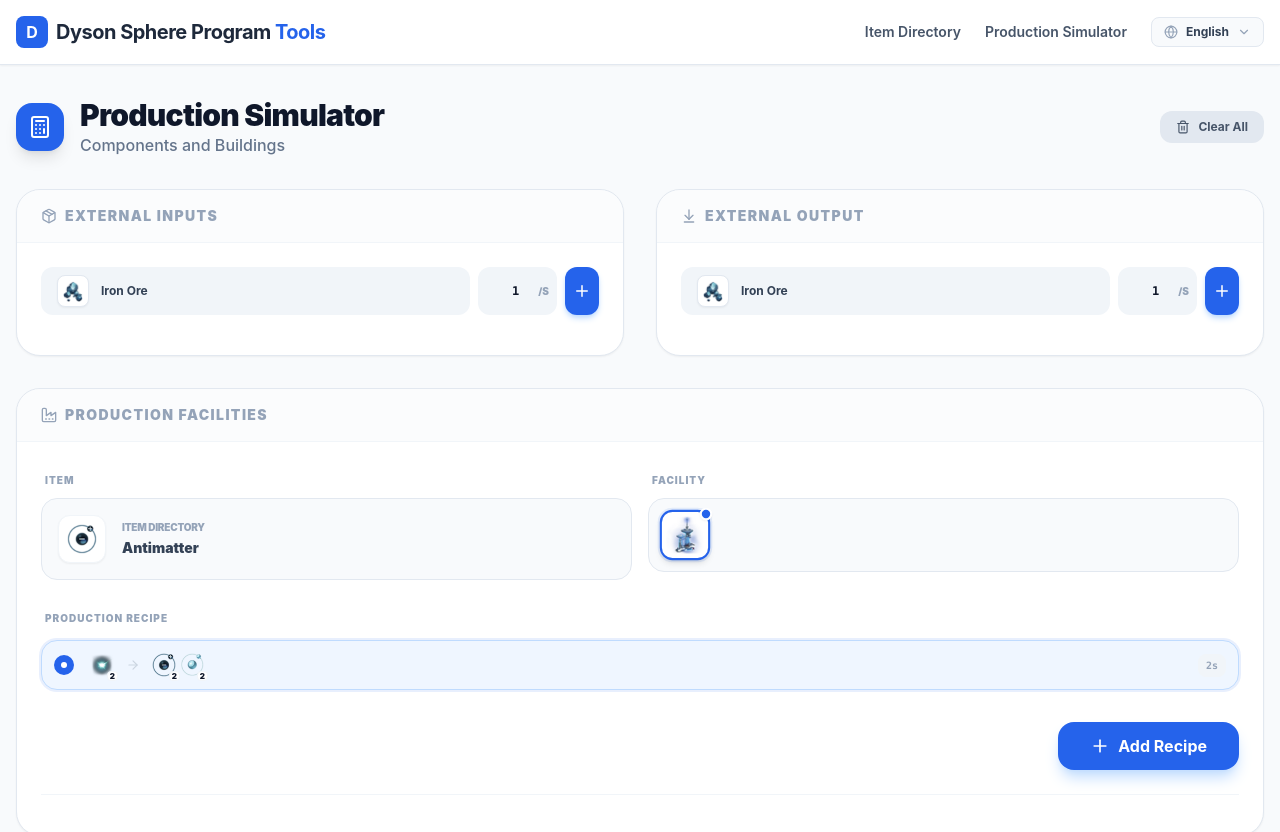
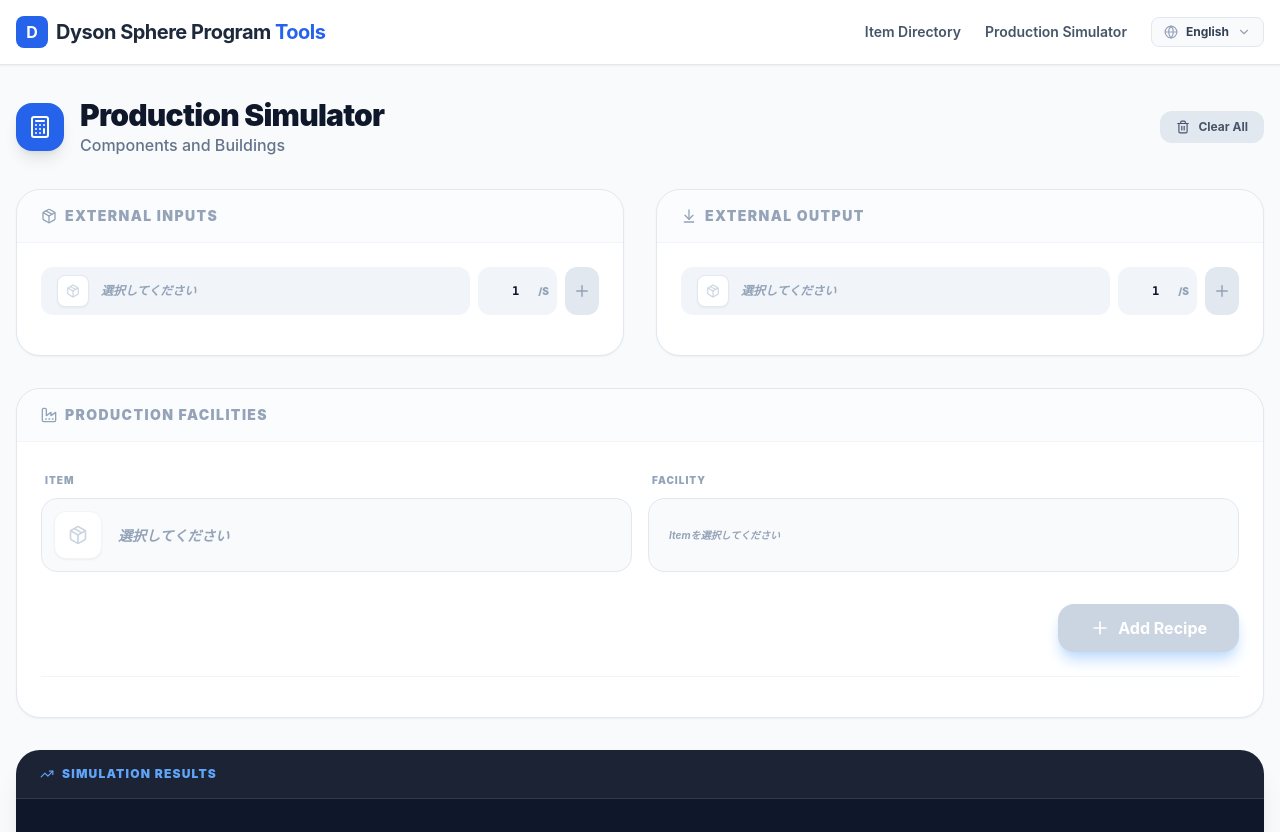
Before and after one commit to gymnasty/dsp, a React (Vite) app: page /simulator in a window 1280 px wide. Shown: the top 832 px of the page. Built offline with nearby package versions, Linux system fonts and the light colour scheme.

Commit message:
シミュレータの表示を調整

```diff
--- a/src/locales/ja.json
+++ b/src/locales/ja.json
@@ -64,8 +64,8 @@
   },
   "simulator": {
     "title": "生成シミュレーター",
-    "inputs": "外部入力物",
-    "processors": "生成施設",
+    "inputs": "要求",
+    "processors": "生産",
     "results": "シミュレーション結果",
     "addItem": "アイテムを追加",
     "addRecipe": "レシピを追加",
@@ -73,8 +73,8 @@
     "count": "施設数",
     "item": "アイテム",
     "netRate": "純生産率",
-    "inputRate": "外部入力",
-    "externalOutput": "外部出力",
+    "inputRate": "要求",
+    "externalOutput": "供給",
     "consumption": "消費",
     "production": "生産",
     "empty": "データがありません。入力物や施設を追加してシミュレーションを開始してください。",
--- a/src/pages/Simulator.tsx
+++ b/src/pages/Simulator.tsx
@@ -1,4 +1,4 @@
-import { ArrowDownToLine, ArrowRight, Calculator, Factory, Package, Plus, Trash2, TrendingUp } from 'lucide-react';
+import { ArrowDownToLine, ArrowRight, Calculator, Factory, Package, Plus, Search, Trash2, TrendingUp, ChevronDown, ChevronRight } from 'lucide-react';
 import { useEffect, useMemo, useState } from 'react';
 import { useTranslation } from 'react-i18next';
 import { ITEMS } from '../data/items';
@@ -42,7 +42,7 @@
     return sortedItems.filter(item => producibleIds.has(item.id));
   }, [sortedItems]);
 
-  const [selectedProduceItemId, setSelectedProduceItemId] = useState(producibleItems[0]?.id || '');
+  const [selectedProduceItemId, setSelectedProduceItemId] = useState('');
 
   const availableFacilities = useMemo(() => {
     if (!selectedProduceItemId) return [];
@@ -71,9 +71,9 @@
     }
   }, [availableFacilities, selectedFacilityId]);
 
-  const [newItemId, setNewItemId] = useState(sortedItems[0]?.id || '');
+  const [newItemId, setNewItemId] = useState('');
   const [newRate, setNewRate] = useState(1);
-  const [newTargetItemId, setNewTargetItemId] = useState(sortedItems[0]?.id || '');
+  const [newTargetItemId, setNewTargetItemId] = useState('');
   const [newTargetRate, setNewTargetRate] = useState(1);
 
   const openModal = (target: 'input' | 'output' | 'processor_item' | 'processor_facility') => {
@@ -230,7 +230,17 @@
         </div>
         <div className="flex-grow"></div>
         <button
-          onClick={() => { if(confirm(t('simulator.clearAll') + '?')) { setInputs([]); setOutputs([]); setProcessors([]); } }}
+          onClick={() => {
+            if(confirm(t('simulator.clearAll') + '?')) {
+              setInputs([]);
+              setOutputs([]);
+              setProcessors([]);
+              setNewItemId('');
+              setNewTargetItemId('');
+              setSelectedProduceItemId('');
+              setSelectedFacilityId('');
+            }
+          }}
           className="px-4 py-2 bg-slate-200 hover:bg-red-100 hover:text-red-600 text-slate-600 rounded-xl text-xs font-bold transition-all flex items-center gap-2"
         >
           <Trash2 size={14} />
@@ -255,10 +265,16 @@
                   onClick={() => openModal('input')}
                   className="flex-grow flex items-center gap-3 bg-slate-100 hover:bg-slate-200 rounded-xl px-4 py-2 transition-all group"
                 >
-                  <div className="w-8 h-8 bg-white rounded-lg p-1 shadow-sm border border-slate-200 group-hover:scale-110 transition-transform">
-                    <img src={newItem?.iconPath} alt="" className="w-full h-full object-contain" />
+                  <div className="w-8 h-8 bg-white rounded-lg p-1 shadow-sm border border-slate-200 group-hover:scale-110 transition-transform flex items-center justify-center">
+                    {newItem ? (
+                      <img src={newItem.iconPath} alt="" className="w-full h-full object-contain" />
+                    ) : (
+                      <Package size={14} className="text-slate-300" />
+                    )}
                   </div>
-                  <span className="text-xs font-bold text-slate-700">{getItemName(newItem)}</span>
+                  <span className={`text-xs font-bold ${newItem ? 'text-slate-700' : 'text-slate-400 italic'}`}>
+                    {newItem ? getItemName(newItem) : '選択してください'}
+                  </span>
                 </button>
                 <div className="flex items-center bg-slate-100 rounded-xl px-2 shrink-0">
                   <input
@@ -271,7 +287,8 @@
                 </div>
                 <button
                   onClick={addInput}
-                  className="bg-blue-600 hover:bg-blue-700 text-white p-2 rounded-xl shadow-md shadow-blue-200 transition-all active:scale-95 shrink-0"
+                  disabled={!newItemId}
+                  className="bg-blue-600 hover:bg-blue-700 disabled:bg-slate-200 disabled:text-slate-400 disabled:shadow-none text-white p-2 rounded-xl shadow-md shadow-blue-200 transition-all active:scale-95 shrink-0"
                 >
                   <Plus size={18} />
                 </button>
@@ -325,10 +342,16 @@
                   onClick={() => openModal('output')}
                   className="flex-grow flex items-center gap-3 bg-slate-100 hover:bg-slate-200 rounded-xl px-4 py-2 transition-all group"
                 >
-                  <div className="w-8 h-8 bg-white rounded-lg p-1 shadow-sm border border-slate-200 group-hover:scale-110 transition-transform">
-                    <img src={newTargetItem?.iconPath} alt="" className="w-full h-full object-contain" />
+                  <div className="w-8 h-8 bg-white rounded-lg p-1 shadow-sm border border-slate-200 group-hover:scale-110 transition-transform flex items-center justify-center">
+                    {newTargetItem ? (
+                      <img src={newTargetItem.iconPath} alt="" className="w-full h-full object-contain" />
+                    ) : (
+                      <Package size={14} className="text-slate-300" />
+                    )}
                   </div>
-                  <span className="text-xs font-bold text-slate-700">{getItemName(newTargetItem)}</span>
+                  <span className={`text-xs font-bold ${newTargetItem ? 'text-slate-700' : 'text-slate-400 italic'}`}>
+                    {newTargetItem ? getItemName(newTargetItem) : '選択してください'}
+                  </span>
                 </button>
                 <div className="flex items-center bg-slate-100 rounded-xl px-2 shrink-0">
                   <input
@@ -341,7 +364,8 @@
                 </div>
                 <button
                   onClick={addOutput}
-                  className="bg-blue-600 hover:bg-blue-700 text-white p-2 rounded-xl shadow-md shadow-blue-200 transition-all active:scale-95 shrink-0"
+                  disabled={!newTargetItemId}
+                  className="bg-blue-600 hover:bg-blue-700 disabled:bg-slate-200 disabled:text-slate-400 disabled:shadow-none text-white p-2 rounded-xl shadow-md shadow-blue-200 transition-all active:scale-95 shrink-0"
                 >
                   <Plus size={18} />
                 </button>
@@ -396,22 +420,27 @@
                 <label className="text-[10px] font-black text-slate-400 uppercase tracking-widest px-1">{t('simulator.item')}</label>
                 <button
                   onClick={() => openModal('processor_item')}
-                  className="w-full flex items-center gap-4 bg-slate-50 hover:bg-slate-100 border border-slate-200 rounded-2xl p-4 transition-all group"
+                  className="w-full flex items-center gap-4 bg-slate-50 hover:bg-slate-100 border border-slate-200 rounded-2xl p-3 transition-all group min-h-[74px]"
                 >
-                  <div className="w-12 h-12 bg-white rounded-xl p-2 shadow-sm border border-slate-100 group-hover:scale-110 transition-transform">
-                    <img src={selectedProduceItem?.iconPath} alt="" className="w-full h-full object-contain" />
+                  <div className="w-12 h-12 bg-white rounded-xl p-2 shadow-sm border border-slate-100 group-hover:scale-110 transition-transform flex items-center justify-center shrink-0">
+                    {selectedProduceItem ? (
+                      <img src={selectedProduceItem.iconPath} alt="" className="w-full h-full object-contain" />
+                    ) : (
+                      <Package size={20} className="text-slate-300" />
+                    )}
                   </div>
                   <div className="text-left">
-                    <span className="block text-[10px] font-black text-slate-400 uppercase tracking-tight">{t('menu.items')}</span>
-                    <span className="text-sm font-black text-slate-700">{getItemName(selectedProduceItem)}</span>
+                    <span className={`text-sm font-black ${selectedProduceItem ? 'text-slate-700' : 'text-slate-400 italic'}`}>
+                      {selectedProduceItem ? getItemName(selectedProduceItem) : '選択してください'}
+                    </span>
                   </div>
                 </button>
               </div>
 
               <div className="space-y-2">
                 <label className="text-[10px] font-black text-slate-400 uppercase tracking-widest px-1">{t('itemDetail.facility')}</label>
-                <div className="flex flex-wrap gap-2 bg-slate-50 p-3 rounded-2xl border border-slate-200">
-                  {availableFacilities.map(item => (
+                <div className="flex flex-wrap gap-2 bg-slate-50 p-3 rounded-2xl border border-slate-200 min-h-[74px] items-center">
+                  {availableFacilities.length > 0 ? availableFacilities.map(item => (
                     <button
                       key={item.id}
                       onClick={() => setSelectedFacilityId(item.id)}
@@ -431,9 +460,10 @@
                         {getItemName(item)}
                       </div>
                     </button>
-                  ))}
-                  {availableFacilities.length === 0 && (
-                    <p className="text-[10px] font-bold text-slate-400 p-2 italic">{t('simulator.empty')}</p>
+                  )) : (
+                    <p className="text-[10px] font-bold text-slate-400 p-2 italic">
+                      {selectedProduceItemId ? t('simulator.empty') : t('simulator.item') + 'を選択してください'}
+                    </p>
                   )}
                 </div>
               </div>
@@ -598,69 +628,73 @@
 
         {/* Results Section */}
         <section className="bg-slate-900 rounded-3xl text-white shadow-xl overflow-hidden flex flex-col">
-          <div className="px-8 py-6 border-b border-white/10 bg-white/5 flex justify-between items-center">
-            <h2 className="text-sm font-black text-blue-400 uppercase tracking-widest flex items-center gap-2">
-              <TrendingUp size={16} />
+          <div className="px-6 py-4 border-b border-white/10 bg-white/5 flex justify-between items-center shrink-0">
+            <h2 className="text-xs font-black text-blue-400 uppercase tracking-widest flex items-center gap-2">
+              <TrendingUp size={14} />
               {t('simulator.results')}
             </h2>
           </div>
-          <div className="p-8">
+          <div className="flex-grow overflow-x-auto">
             {sortedResults.length === 0 ? (
-              <div className="h-full flex flex-col items-center justify-center text-slate-500 space-y-4 py-20">
-                <Calculator size={48} className="opacity-20" />
-                <p className="text-sm font-bold text-center max-w-xs">{t('simulator.empty')}</p>
+              <div className="flex flex-col items-center justify-center text-slate-500 space-y-4 py-12">
+                <Calculator size={32} className="opacity-20" />
+                <p className="text-xs font-bold text-center max-w-xs">{t('simulator.empty')}</p>
               </div>
             ) : (
-              <div className="space-y-6">
+              <table className="w-full border-collapse text-[10px]">
+                <thead className="bg-white/5 text-slate-400 font-black uppercase tracking-tighter text-center">
+                  <tr>
+                    <th className="px-4 py-2 text-left w-48 font-black">{t('simulator.item')}</th>
+                    <th className="px-2 py-2 font-black">{t('simulator.inputRate')}</th>
+                    <th className="px-2 py-2 font-black">{t('simulator.production')}</th>
+                    <th className="px-2 py-2 font-black">{t('simulator.consumption')}</th>
+                    <th className="px-2 py-2 font-black">{t('simulator.externalOutput')}</th>
+                    <th className="px-4 py-2 text-right font-black">{t('simulator.netRate')}</th>
+                  </tr>
+                </thead>
+                <tbody className="divide-y divide-white/5">
                   {sortedResults.map((res) => {
                     const item = Object.values(ITEMS).find(i => i.id === res.id);
                     const isPositive = res.netRate > 0.0001;
                     const isNegative = res.netRate < -0.0001;
 
                     return (
-                    <div key={res.id} className="bg-white/5 rounded-2xl p-5 border border-white/5 hover:bg-white/10 transition-colors">
-                      <div className="flex items-center justify-between mb-4">
-                        <div className="flex items-center gap-4">
-                          <div className="w-12 h-12 bg-white/10 rounded-xl flex items-center justify-center p-2">
+                      <tr key={res.id} className="hover:bg-white/5 transition-colors">
+                        <td className="px-4 py-2">
+                          <div className="flex items-center gap-2">
+                            <div className="w-6 h-6 bg-white/10 rounded flex items-center justify-center p-1 shrink-0">
                               <img src={item?.iconPath} alt="" className="w-full h-full object-contain" />
                             </div>
-                          <div>
-                            <span className="font-bold text-slate-100 block">{getItemName(item)}</span>
-                            <span className="text-[10px] font-mono font-bold text-slate-500 uppercase tracking-widest">
+                            <span className="font-bold text-slate-100 truncate">{getItemName(item)}</span>
+                          </div>
+                        </td>
+                        <td className="px-2 py-2 text-center font-mono text-slate-300">
+                          {res.input > 0 ? `+${res.input.toFixed(2)}` : '-'}
+                        </td>
+                        <td className="px-2 py-2 text-center font-mono text-green-400/70">
+                          {res.production > 0 ? `+${res.production.toFixed(2)}` : '-'}
+                        </td>
+                        <td className="px-2 py-2 text-center font-mono text-red-400/70">
+                          {res.consumption > 0 ? `-${res.consumption.toFixed(2)}` : '-'}
+                        </td>
+                        <td className="px-2 py-2 text-center font-mono text-orange-400/70">
+                          {res.sink > 0 ? `-${res.sink.toFixed(2)}` : '-'}
+                        </td>
+                        <td className="px-4 py-2 text-right">
+                          <div className="flex flex-col items-end">
+                            <span className={`font-mono font-black text-xs ${isPositive ? 'text-green-400' : isNegative ? 'text-red-400' : 'text-slate-400'}`}>
+                              {res.netRate > 0 ? '+' : ''}{res.netRate.toFixed(2)}/s
+                            </span>
+                            <span className="text-[8px] font-bold text-slate-500 uppercase">
                               {(res.netRate * 60).toFixed(1)}/min
                             </span>
                           </div>
-                        </div>
-                        <div className="text-right">
-                          <p className={`text-2xl font-mono font-black leading-none ${isPositive ? 'text-green-400' : isNegative ? 'text-red-400' : 'text-slate-400'}`}>
-                            {res.netRate > 0 ? '+' : ''}{res.netRate.toFixed(2)}
-                            <span className="text-xs ml-1 font-bold opacity-50 uppercase">/s</span>
-                          </p>
-                        </div>
-                      </div>
-
-                      <div className="grid grid-cols-4 gap-2 text-center">
-                        <div className="bg-white/5 rounded-lg py-2">
-                          <p className="text-[8px] font-black text-slate-500 uppercase tracking-widest mb-1">{t('simulator.inputRate')}</p>
-                          <p className="text-xs font-mono font-bold text-slate-300">{res.input > 0 ? `+${res.input.toFixed(1)}` : '0'}</p>
-                        </div>
-                        <div className="bg-white/5 rounded-lg py-2">
-                          <p className="text-[8px] font-black text-slate-500 uppercase tracking-widest mb-1">{t('simulator.production')}</p>
-                          <p className="text-xs font-mono font-bold text-green-400/70">{res.production > 0 ? `+${res.production.toFixed(1)}` : '0'}</p>
-                        </div>
-                        <div className="bg-white/5 rounded-lg py-2">
-                          <p className="text-[8px] font-black text-slate-500 uppercase tracking-widest mb-1">{t('simulator.consumption')}</p>
-                          <p className="text-xs font-mono font-bold text-red-400/70">{res.consumption > 0 ? `-${res.consumption.toFixed(1)}` : '0'}</p>
-                        </div>
-                        <div className="bg-white/5 rounded-lg py-2">
-                          <p className="text-[8px] font-black text-slate-500 uppercase tracking-widest mb-1">{t('simulator.externalOutput')}</p>
-                          <p className="text-xs font-mono font-bold text-orange-400/70">{res.sink > 0 ? `-${res.sink.toFixed(1)}` : '0'}</p>
-                        </div>
-                      </div>
-                    </div>
+                        </td>
+                      </tr>
                     );
                   })}
-              </div>
+                </tbody>
+              </table>
             )}
           </div>
         </section>
```
Lines whose indentation alone changed are shown as unchanged.
